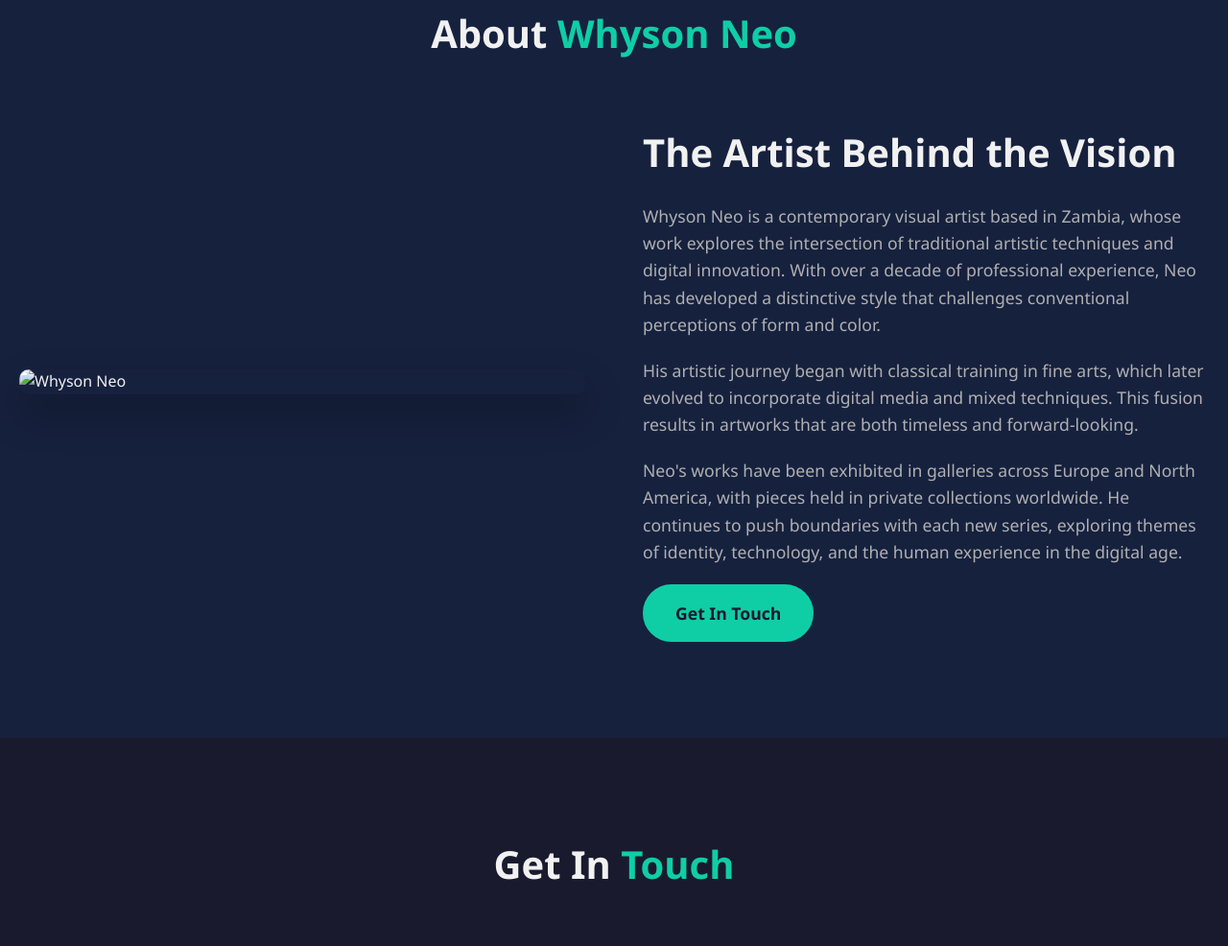
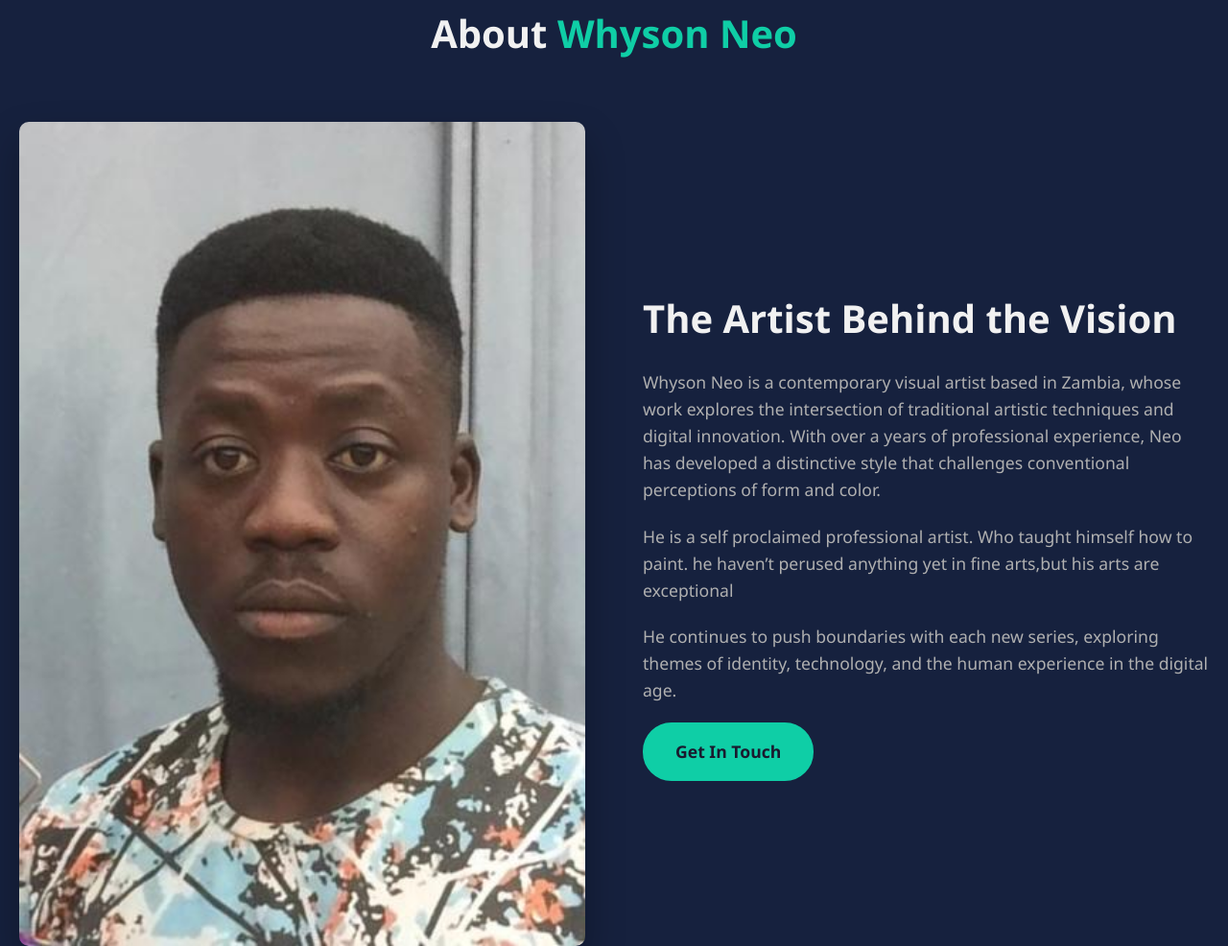
Before and after one commit to Simon-Chipango000/WhysonArts, a plain HTML site: page index.html in a window 1280 px wide. Shown: the part 4155-5141 px from the top of the page at 96% size. Drawn offline with Linux system fonts and the light colour scheme; files whose address does not match are found by name.

Commit message:
Update index.html
updates001

```diff
--- a/index.html
+++ b/index.html
@@ -797,13 +797,16 @@
 
             <div class="about-content">
                 <div class="about-img">
-                    <img src="images/pf.jpg" alt="Whyson Neo">
+                    <img src="pf.jpg" alt="Whyson Neo">
                 </div>
                 <div class="about-text">
                     <h2>The Artist Behind the Vision</h2>
-                    <p>Whyson Neo is a contemporary visual artist based in Zambia, whose work explores the intersection of traditional artistic techniques and digital innovation. With over a decade of professional experience, Neo has developed a distinctive style that challenges conventional perceptions of form and color.</p>
-                    <p>His artistic journey began with classical training in fine arts, which later evolved to incorporate digital media and mixed techniques. This fusion results in artworks that are both timeless and forward-looking.</p>
-                    <p>Neo's works have been exhibited in galleries across Europe and North America, with pieces held in private collections worldwide. He continues to push boundaries with each new series, exploring themes of identity, technology, and the human experience in the digital age.</p>
+                    <p>Whyson Neo is a contemporary visual artist based in Zambia, whose work explores the intersection of traditional artistic techniques and digital innovation. With over a years of professional experience, Neo has developed a distinctive style that challenges conventional perceptions of form and color.</p>
+                    <p>He is a self proclaimed professional artist.
+                        Who taught himself how to paint.
+
+           he haven’t perused anything yet in fine arts,but his arts are exceptional </p>
+         <p>He continues to push boundaries with each new series, exploring themes of identity, technology, and the human experience in the digital age.</p>
                     <a href="#contact" class="btn">Get In Touch</a>
                 </div>
             </div>
```
